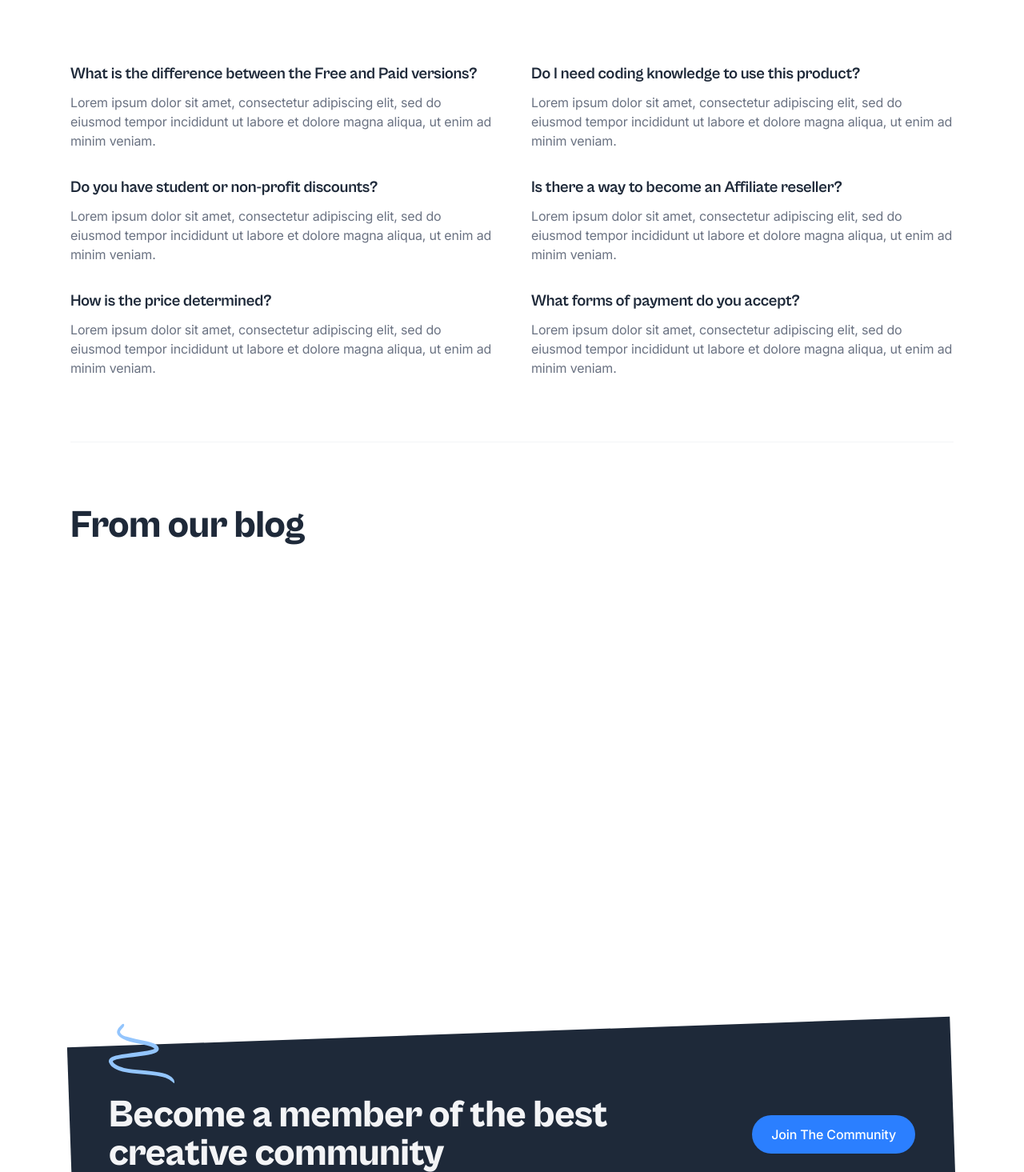
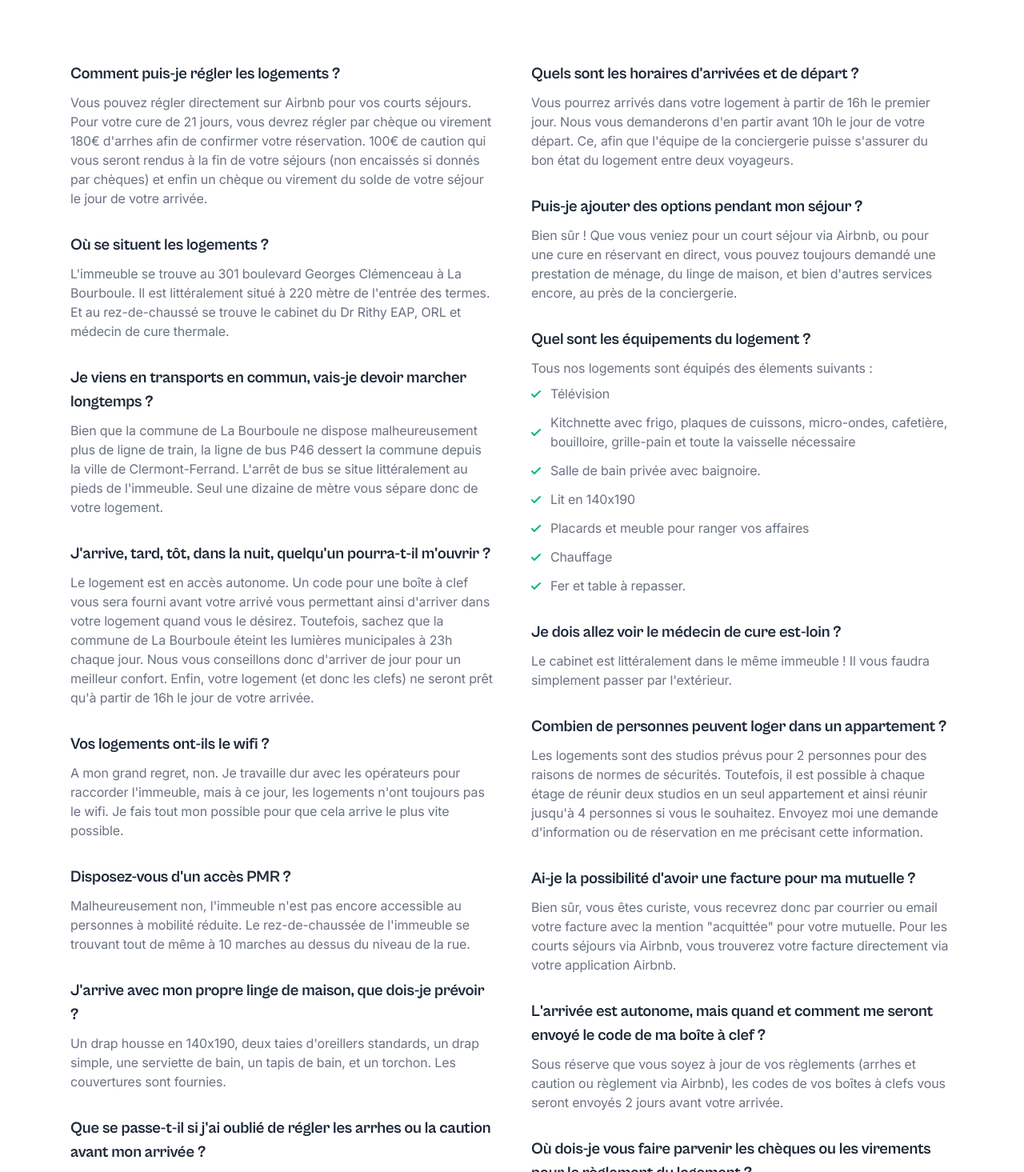
Before and after one commit to Nicolas-Hermet/residence_le_lorraine, a Next.js app: page / in a window 1280 px wide. Shown: the part 7605-9070 px from the top of the page at 80% size. Built offline with nearby package versions, Linux system fonts and the light colour scheme.

Commit message:
Modify faq section

```diff
--- a/app/(default)/page.tsx
+++ b/app/(default)/page.tsx
@@ -23,7 +23,7 @@ export default function Home() {
       <Carousel />
       <Pricing />
       <Faqs />
-      <Blog />
+      {/* <Blog /> */}
       <Cta />
     </>
   )
--- a/components/faqs.tsx
+++ b/components/faqs.tsx
@@ -5,7 +5,7 @@ export default function Faqs() {
         <div className="py-12 md:py-20 border-b border-gray-100">
           {/* Section header */}
           <div className="pb-12 md:pb-20">
-            <h2 className="h2 font-cabinet-grotesk">Questions and answers</h2>
+            <h2 className="h2 font-cabinet-grotesk">Toutes les questions sur les logements</h2>
           </div>
           {/* Columns */}
           <div className="md:flex md:space-x-12 space-y-8 md:space-y-0">
@@ -13,36 +13,121 @@ export default function Faqs() {
             <div className="w-full md:w-1/2 space-y-8">
               {/* Item */}
               <div className="space-y-2">
-                <h4 className="text-xl font-cabinet-grotesk font-bold">What is the difference between the Free and Paid versions?</h4>
-                <p className="text-gray-500">Lorem ipsum dolor sit amet, consectetur adipiscing elit, sed do eiusmod tempor incididunt ut labore et dolore magna aliqua, ut enim ad minim veniam.</p>
+                <h4 className="text-xl font-cabinet-grotesk font-bold">Comment puis-je régler les logements ?</h4>
+                <p className="text-gray-500">Vous pouvez régler directement sur Airbnb pour vos courts séjours. Pour votre cure de 21 jours, vous devrez régler par chèque ou virement 180€ d'arrhes afin de confirmer votre réservation. 100€ de caution qui vous seront rendus à la fin de votre séjours (non encaissés si donnés par chèques) et enfin un chèque ou virement du solde de votre séjour le jour de votre arrivée.</p>
               </div>
               {/* Item */}
               <div className="space-y-2">
-                <h4 className="text-xl font-cabinet-grotesk font-bold">Do you have student or non-profit discounts?</h4>
-                <p className="text-gray-500">Lorem ipsum dolor sit amet, consectetur adipiscing elit, sed do eiusmod tempor incididunt ut labore et dolore magna aliqua, ut enim ad minim veniam.</p>
+                <h4 className="text-xl font-cabinet-grotesk font-bold">Où se situent les logements ?</h4>
+                <p className="text-gray-500">L'immeuble se trouve au 301 boulevard Georges Clémenceau à La Bourboule. Il est littéralement situé à 220 mètre de l'entrée des termes. Et au rez-de-chaussé se trouve le cabinet du Dr Rithy EAP, ORL et médecin de cure thermale.</p>
               </div>
               {/* Item */}
               <div className="space-y-2">
-                <h4 className="text-xl font-cabinet-grotesk font-bold">How is the price determined?</h4>
-                <p className="text-gray-500">Lorem ipsum dolor sit amet, consectetur adipiscing elit, sed do eiusmod tempor incididunt ut labore et dolore magna aliqua, ut enim ad minim veniam.</p>
+                <h4 className="text-xl font-cabinet-grotesk font-bold">Je viens en transports en commun, vais-je devoir marcher longtemps ?</h4>
+                <p className="text-gray-500">Bien que la commune de La Bourboule ne dispose malheureusement plus de ligne de train, la ligne de bus P46 dessert la commune depuis la ville de Clermont-Ferrand. L'arrêt de bus se situe littéralement au pieds de l'immeuble. Seul une dizaine de mètre vous sépare donc de votre logement.</p>
+              </div>
+              {/* Item */}
+              <div className="space-y-2">
+                <h4 className="text-xl font-cabinet-grotesk font-bold">J'arrive, tard, tôt, dans la nuit, quelqu'un pourra-t-il m'ouvrir ?</h4>
+                <p className="text-gray-500">Le logement est en accès autonome. Un code pour une boîte à clef vous sera fourni avant votre arrivé vous permettant ainsi d'arriver dans votre logement quand vous le désirez. Toutefois, sachez que la commune de La Bourboule éteint les lumières municipales à 23h chaque jour. Nous vous conseillons donc d'arriver de jour pour un meilleur confort. Enfin, votre logement (et donc les clefs) ne seront prêt qu'à partir de 16h le jour de votre arrivée.</p>
+              </div>
+              <div className="space-y-2">
+                <h4 className="text-xl font-cabinet-grotesk font-bold">Vos logements ont-ils le wifi ?</h4>
+                <p className="text-gray-500">A mon grand regret, non. Je travaille dur avec les opérateurs pour raccorder l'immeuble, mais à ce jour, les logements n'ont toujours pas le wifi. Je fais tout mon possible pour que cela arrive le plus vite possible.</p>
+              </div>
+              <div className="space-y-2">
+                <h4 className="text-xl font-cabinet-grotesk font-bold">Disposez-vous d'un accès PMR ?</h4>
+                <p className="text-gray-500">Malheureusement non, l'immeuble n'est pas encore accessible au personnes à mobilité réduite. Le rez-de-chaussée de l'immeuble se trouvant tout de même à 10 marches au dessus du niveau de la rue.</p>
+              </div>
+              <div className="space-y-2">
+                <h4 className="text-xl font-cabinet-grotesk font-bold">J'arrive avec mon propre linge de maison, que dois-je prévoir ?</h4>
+                <p className="text-gray-500">Un drap housse en 140x190, deux taies d'oreillers standards, un drap simple, une serviette de bain, un tapis de bain, et un torchon. Les couvertures sont fournies.</p>
+              </div>
+              <div className="space-y-2">
+                <h4 className="text-xl font-cabinet-grotesk font-bold">Que se passe-t-il si j'ai oublié de régler les arrhes ou la caution avant mon arrivée ?</h4>
+                <p className="text-gray-500">Je suis désolé, mais en raison d'un certains nombre de malins pensant profiter d'un logement à moindre coût, nous ne pourrons vous laisser accéder à votre logement sans ces deux chèques ou virement (à votre convenance). Pensez-donc bien à nous les faire parvenir avant votre arrivée.</p>
               </div>
             </div>
             {/* Column */}
             <div className="w-full md:w-1/2 space-y-8">
               {/* Item */}
               <div className="space-y-2">
-                <h4 className="text-xl font-cabinet-grotesk font-bold">Do I need coding knowledge to use this product?</h4>
-                <p className="text-gray-500">Lorem ipsum dolor sit amet, consectetur adipiscing elit, sed do eiusmod tempor incididunt ut labore et dolore magna aliqua, ut enim ad minim veniam.</p>
+                <h4 className="text-xl font-cabinet-grotesk font-bold">Quels sont les horaires d'arrivées et de départ ?</h4>
+                <p className="text-gray-500">Vous pourrez arrivés dans votre logement à partir de 16h le premier jour. Nous vous demanderons d'en partir avant 10h le jour de votre départ. Ce, afin que l'équipe de la conciergerie puisse s'assurer du bon état du logement entre deux voyageurs.</p>
               </div>
               {/* Item */}
               <div className="space-y-2">
-                <h4 className="text-xl font-cabinet-grotesk font-bold">Is there a way to become an Affiliate reseller?</h4>
-                <p className="text-gray-500">Lorem ipsum dolor sit amet, consectetur adipiscing elit, sed do eiusmod tempor incididunt ut labore et dolore magna aliqua, ut enim ad minim veniam.</p>
+                <h4 className="text-xl font-cabinet-grotesk font-bold">Puis-je ajouter des options pendant mon séjour ?</h4>
+                <p className="text-gray-500">Bien sûr ! Que vous veniez pour un court séjour via Airbnb, ou pour une cure en réservant en direct, vous pouvez toujours demandé une prestation de ménage, du linge de maison, et bien d'autres services encore, au près de la conciergerie.</p>
               </div>
               {/* Item */}
               <div className="space-y-2">
-                <h4 className="text-xl font-cabinet-grotesk font-bold">What forms of payment do you accept?</h4>
-                <p className="text-gray-500">Lorem ipsum dolor sit amet, consectetur adipiscing elit, sed do eiusmod tempor incididunt ut labore et dolore magna aliqua, ut enim ad minim veniam.</p>
+                <h4 className="text-xl font-cabinet-grotesk font-bold">Quel sont les équipements du logement ?</h4>
+                <p className="text-gray-500">Tous nos logements sont équipés des élements suivants : </p>
+                <ul className="text-gray-500 space-y-3 grow">
+                  <li className="flex items-center">
+                    <svg className="w-3 h-3 fill-current text-emerald-500 mr-3 shrink-0" viewBox="0 0 12 12" xmlns="http://www.w3.org/2000/svg">
+                      <path d="M10.28 2.28L3.989 8.575 1.695 6.28A1 1 0 00.28 7.695l3 3a1 1 0 001.414 0l7-7A1 1 0 0010.28 2.28z" />
+                    </svg>
+                    Télévision
+                  </li>
+                  <li className="flex items-center">
+                    <svg className="w-3 h-3 fill-current text-emerald-500 mr-3 shrink-0" viewBox="0 0 12 12" xmlns="http://www.w3.org/2000/svg">
+                      <path d="M10.28 2.28L3.989 8.575 1.695 6.28A1 1 0 00.28 7.695l3 3a1 1 0 001.414 0l7-7A1 1 0 0010.28 2.28z" />
+                    </svg>
+                    Kitchnette avec frigo, plaques de cuissons, micro-ondes, cafetière, bouilloire, grille-pain et toute la vaisselle nécessaire
+                  </li>
+                  <li className="flex items-center">
+                    <svg className="w-3 h-3 fill-current text-emerald-500 mr-3 shrink-0" viewBox="0 0 12 12" xmlns="http://www.w3.org/2000/svg">
+                      <path d="M10.28 2.28L3.989 8.575 1.695 6.28A1 1 0 00.28 7.695l3 3a1 1 0 001.414 0l7-7A1 1 0 0010.28 2.28z" />
+                    </svg>
+                    Salle de bain privée avec baignoire.
+                  </li>
+                  <li className="flex items-center">
+                    <svg className="w-3 h-3 fill-current text-emerald-500 mr-3 shrink-0" viewBox="0 0 12 12" xmlns="http://www.w3.org/2000/svg">
+                      <path d="M10.28 2.28L3.989 8.575 1.695 6.28A1 1 0 00.28 7.695l3 3a1 1 0 001.414 0l7-7A1 1 0 0010.28 2.28z" />
+                    </svg>
+                    Lit en 140x190
+                  </li>
+                  <li className="flex items-center">
+                    <svg className="w-3 h-3 fill-current text-emerald-500 mr-3 shrink-0" viewBox="0 0 12 12" xmlns="http://www.w3.org/2000/svg">
+                      <path d="M10.28 2.28L3.989 8.575 1.695 6.28A1 1 0 00.28 7.695l3 3a1 1 0 001.414 0l7-7A1 1 0 0010.28 2.28z" />
+                    </svg>
+                    Placards et meuble pour ranger vos affaires
+                  </li>
+                  <li className="flex items-center">
+                    <svg className="w-3 h-3 fill-current text-emerald-500 mr-3 shrink-0" viewBox="0 0 12 12" xmlns="http://www.w3.org/2000/svg">
+                      <path d="M10.28 2.28L3.989 8.575 1.695 6.28A1 1 0 00.28 7.695l3 3a1 1 0 001.414 0l7-7A1 1 0 0010.28 2.28z" />
+                    </svg>
+                    Chauffage
+                  </li>
+                  <li className="flex items-center">
+                    <svg className="w-3 h-3 fill-current text-emerald-500 mr-3 shrink-0" viewBox="0 0 12 12" xmlns="http://www.w3.org/2000/svg">
+                      <path d="M10.28 2.28L3.989 8.575 1.695 6.28A1 1 0 00.28 7.695l3 3a1 1 0 001.414 0l7-7A1 1 0 0010.28 2.28z" />
+                    </svg>
+                    Fer et table à repasser.
+                  </li>
+                </ul>
+              </div>
+              <div className="space-y-2">
+                <h4 className="text-xl font-cabinet-grotesk font-bold">Je dois allez voir le médecin de cure est-loin ?</h4>
+                <p className="text-gray-500">Le cabinet est littéralement dans le même immeuble ! Il vous faudra simplement passer par l'extérieur.</p>
+              </div>
+              <div className="space-y-2">
+                <h4 className="text-xl font-cabinet-grotesk font-bold">Combien de personnes peuvent loger dans un appartement ?</h4>
+                <p className="text-gray-500">Les logements sont des studios prévus pour 2 personnes pour des raisons de normes de sécurités. Toutefois, il est possible à chaque étage de réunir deux studios en un seul appartement et ainsi réunir jusqu'à 4 personnes si vous le souhaitez. Envoyez moi une demande d'information ou de réservation en me précisant cette information.</p>
+              </div>
+              <div className="space-y-2">
+                <h4 className="text-xl font-cabinet-grotesk font-bold">Ai-je la possibilité d'avoir une facture pour ma mutuelle ?</h4>
+                <p className="text-gray-500">Bien sûr, vous êtes curiste, vous recevrez donc par courrier ou email votre facture avec la mention "acquittée" pour votre mutuelle. Pour les courts séjours via Airbnb, vous trouverez votre facture directement via votre application Airbnb.</p>
+              </div>
+              <div className="space-y-2">
+                <h4 className="text-xl font-cabinet-grotesk font-bold">L'arrivée est autonome, mais quand et comment me seront envoyé le code de ma boîte à clef ?</h4>
+                <p className="text-gray-500">Sous réserve que vous soyez à jour de vos règlements (arrhes et caution ou règlement via Airbnb), les codes de vos boîtes à clefs vous seront envoyés 2 jours avant votre arrivée.</p>
+              </div>
+              <div className="space-y-2">
+                <h4 className="text-xl font-cabinet-grotesk font-bold">Où dois-je vous faire parvenir les chèques ou les virements pour le règlement du logement ?</h4>
+                <p className="text-gray-500">Pas de panique, les informations de paiements vous seront données lors de nos échanges et selon votre préférence, par courrier, email ou téléphone. Au cas où vous souhaiteriez ajouter une option durant votre séjour, vous pourrez voir directement avec la conciergerie. Encore une fois, je vous transmettrai ses coordonnées lors de votre réservation.</p>
               </div>
             </div>
           </div>
```
